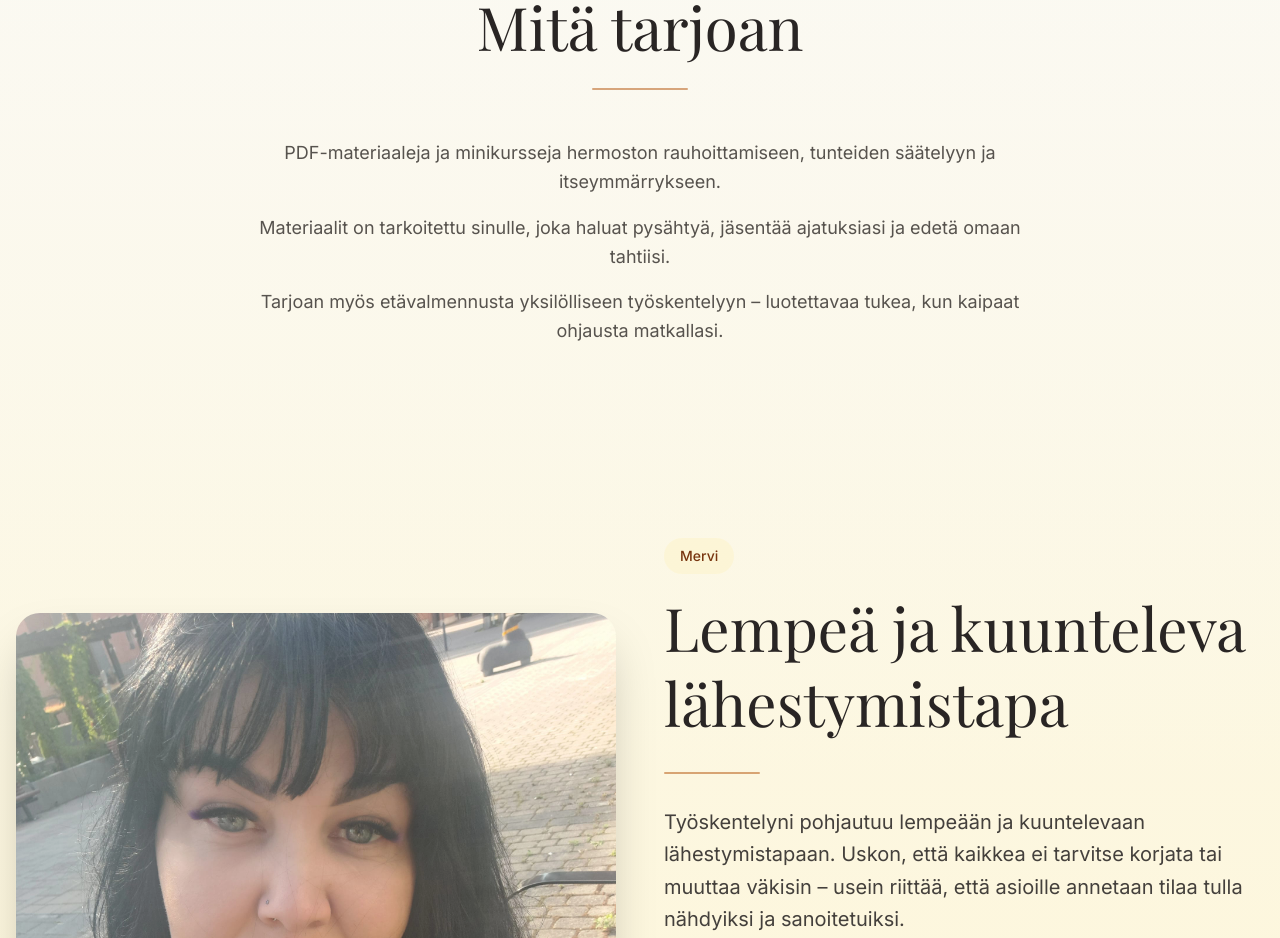
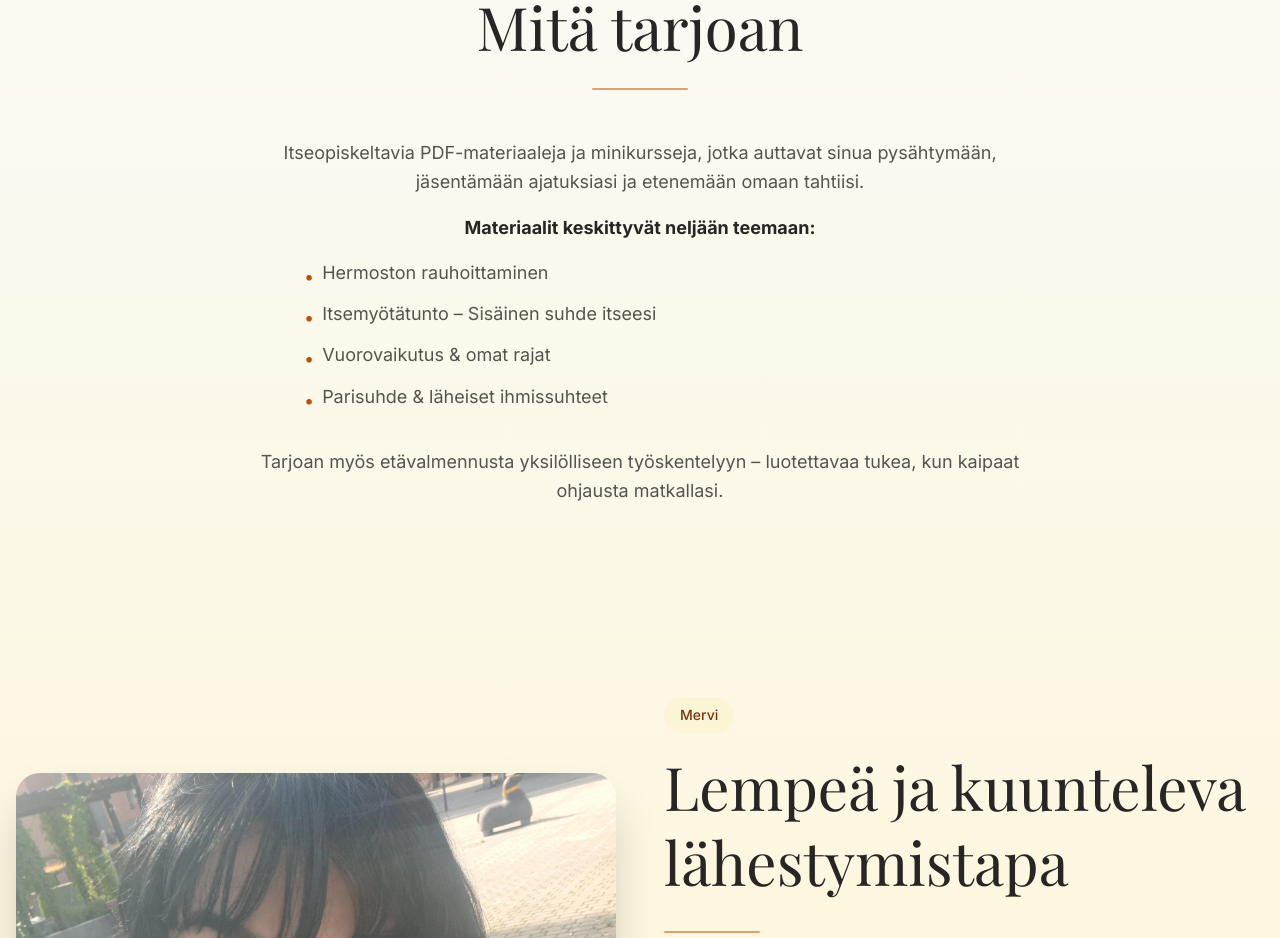
Before and after one commit to waelosamahelmi/saroistavaloon, a Next.js app: page / in a window 1280 px wide. Shown: the part 900-1838 px from the top of the page. Built offline with nearby package versions, Linux system fonts and the light colour scheme; a web font is replaced by a local one.

Commit message:
Update homepage to reflect new material categories

```diff
--- a/app/page.tsx
+++ b/app/page.tsx
@@ -55,12 +55,30 @@
 
           <div className="max-w-3xl mx-auto space-y-4 text-lg text-stone-600 leading-relaxed">
             <p>
-              PDF-materiaaleja ja minikursseja hermoston rauhoittamiseen, tunteiden säätelyyn ja itseymmärrykseen.
+              Itseopiskeltavia PDF-materiaaleja ja minikursseja, jotka auttavat sinua pysähtymään, jäsentämään ajatuksiasi ja etenemään omaan tahtiisi.
             </p>
             <p>
-              Materiaalit on tarkoitettu sinulle, joka haluat pysähtyä, jäsentää ajatuksiasi ja edetä omaan tahtiisi.
+              <strong className="text-stone-800">Materiaalit keskittyvät neljään teemaan:</strong>
             </p>
-            <p>
+            <ul className="space-y-2 text-left max-w-2xl mx-auto">
+              <li className="flex items-start gap-2">
+                <span className="text-amber-700 mt-1">•</span>
+                <span>Hermoston rauhoittaminen</span>
+              </li>
+              <li className="flex items-start gap-2">
+                <span className="text-amber-700 mt-1">•</span>
+                <span>Itsemyötätunto – Sisäinen suhde itseesi</span>
+              </li>
+              <li className="flex items-start gap-2">
+                <span className="text-amber-700 mt-1">•</span>
+                <span>Vuorovaikutus & omat rajat</span>
+              </li>
+              <li className="flex items-start gap-2">
+                <span className="text-amber-700 mt-1">•</span>
+                <span>Parisuhde & läheiset ihmissuhteet</span>
+              </li>
+            </ul>
+            <p className="pt-4">
               Tarjoan myös etävalmennusta yksilölliseen työskentelyyn – luotettavaa tukea, kun kaipaat ohjausta matkallasi.
             </p>
           </div>
```
